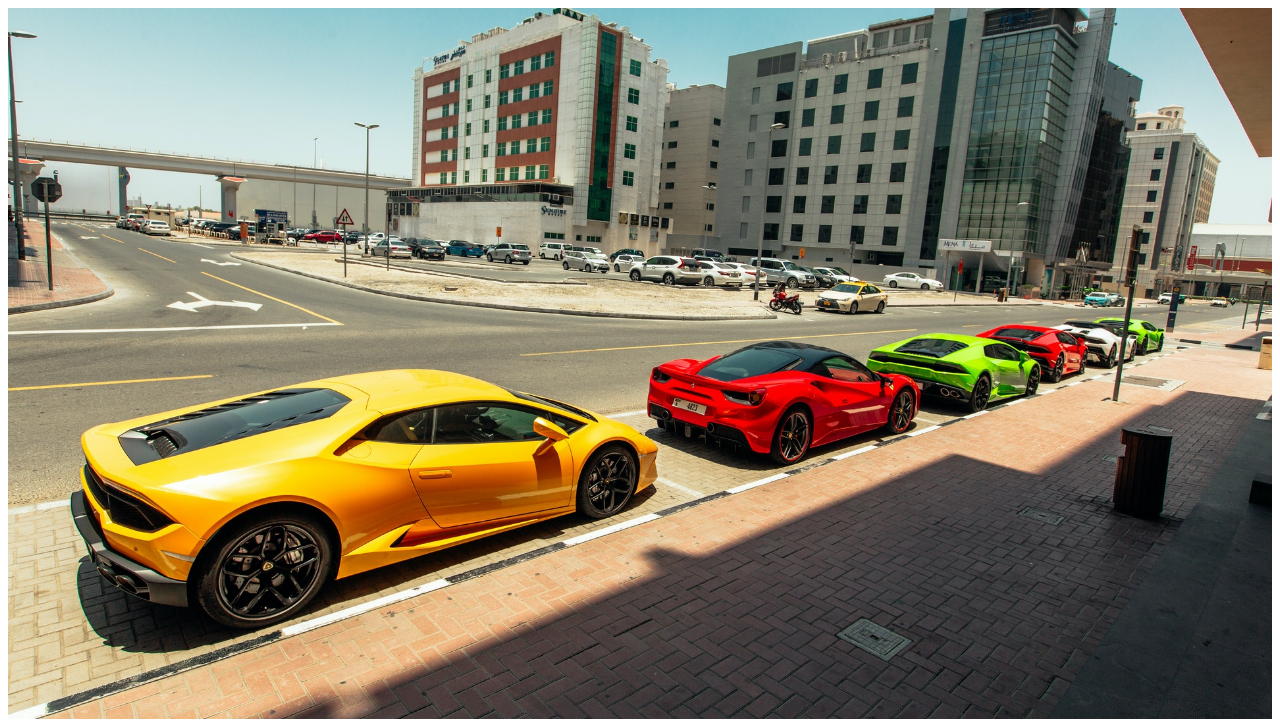
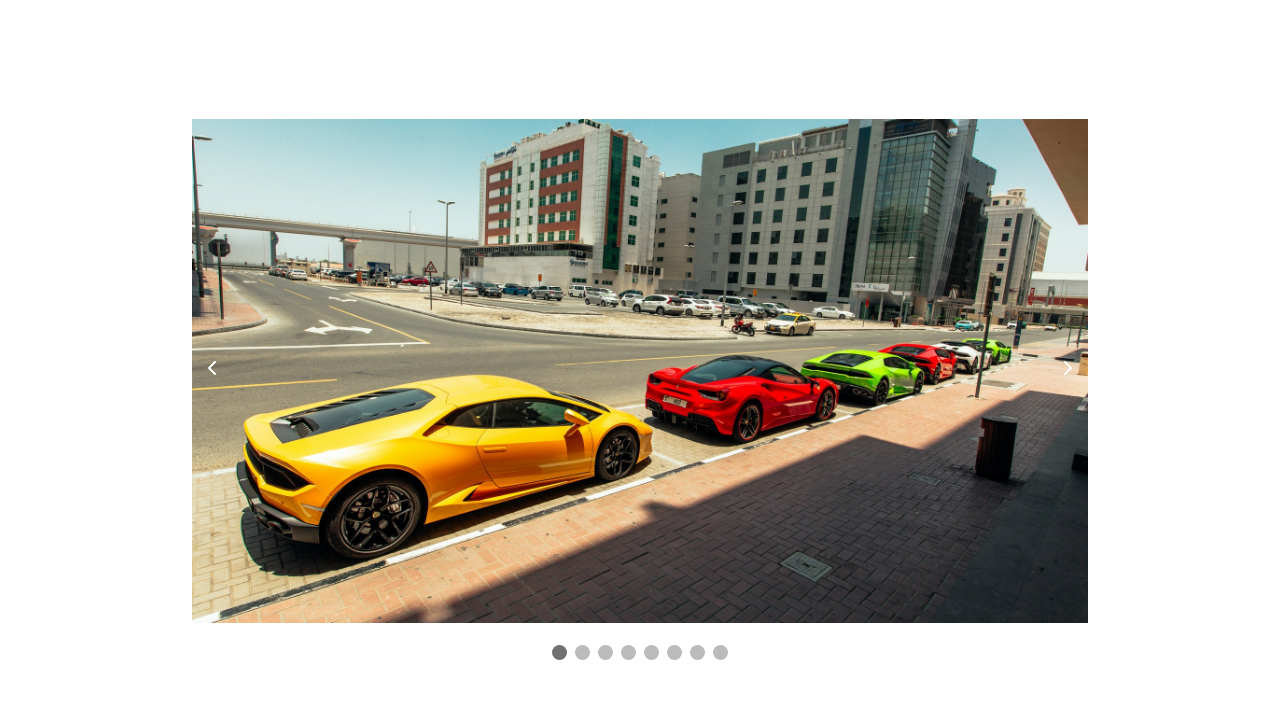
Before and after one commit to arthurdanielson/image-carousel-js, a plain HTML site: page index.html in a window 1280 px wide. Shown: the top 722 px of the page. Drawn offline with Linux system fonts and the light colour scheme.

Commit message:
upload project

```diff
--- a/script.js
+++ b/script.js
@@ -0,0 +1,30 @@
+let index = 0
+
+showImage(index)
+
+function showImage(i) {
+    index += i
+
+    let images = document.querySelectorAll(".image")
+
+    let dots = document.querySelectorAll(".dot")
+
+    for (i = 0; i < images.length; i++) {
+        images[i].style.display = "none"
+    }
+
+    for (i = 0; i < dots.length; i++) {
+        dots[i].className = dots[i].className.replace(" active", "")
+    }
+
+    if (index > images.length - 1) {
+        index = 0
+    }
+
+    if (index < 0) {
+        index = images.length - 1
+    }
+
+    images[index].style.display = "block"
+    dots[index].className += " active"
+}
--- a/style.css
+++ b/style.css
@@ -0,0 +1,89 @@
+* {
+    margin: 0;
+    padding: 0;
+    box-sizing: border-box;
+}
+
+.container {
+    position: relative;
+    display: flex;
+    flex-direction: column;
+    justify-content: center;
+    align-items: center;
+    width: 70%;
+    height: 100vh;
+    margin: auto;
+}
+
+.image {
+    display: none;
+}
+
+#prev {
+    position: absolute;
+    top: 43%;
+    left: 0;
+    padding: 16px;
+    color: white;
+    font-size: 1rem;
+    font-weight: bold;
+    border-radius: 0 3px 3px 0;
+    cursor: pointer;
+    transition: 0.5s ease;
+    user-select: none;
+}
+
+#next {
+    position: absolute;
+    top: 43%;
+    right: 0;
+    padding: 16px;
+    color: white;
+    font-size: 1rem;
+    font-weight: bold;
+    border-radius: 3px 0 0 3px;
+    cursor: pointer;
+    transition: 0.5s ease;
+    user-select: none;
+}
+
+#prev:hover, #next:hover {
+    background: rgba(0, 0, 0, .5);
+}
+
+.dots {
+    margin: 2%;
+    text-align: center;
+}
+
+.dot {
+    display: inline-block;
+    width: 15px;
+    height: 15px;
+    margin: 0 2px ;
+    background: #bbb;
+    border-radius: 50%;
+    transition: background-color 0.5s ease;
+}
+
+.active {
+    background: #717171;
+}
+
+.fade {
+    animation: fade 1.5s;
+}
+
+@keyframes fade {
+    from {
+        opacity: .4;
+    } to {
+        opacity: 1;
+    }
+}
+
+@media screen and (max-width: 768px) {
+    .container {
+        width: 100%;
+    }
+}
```
